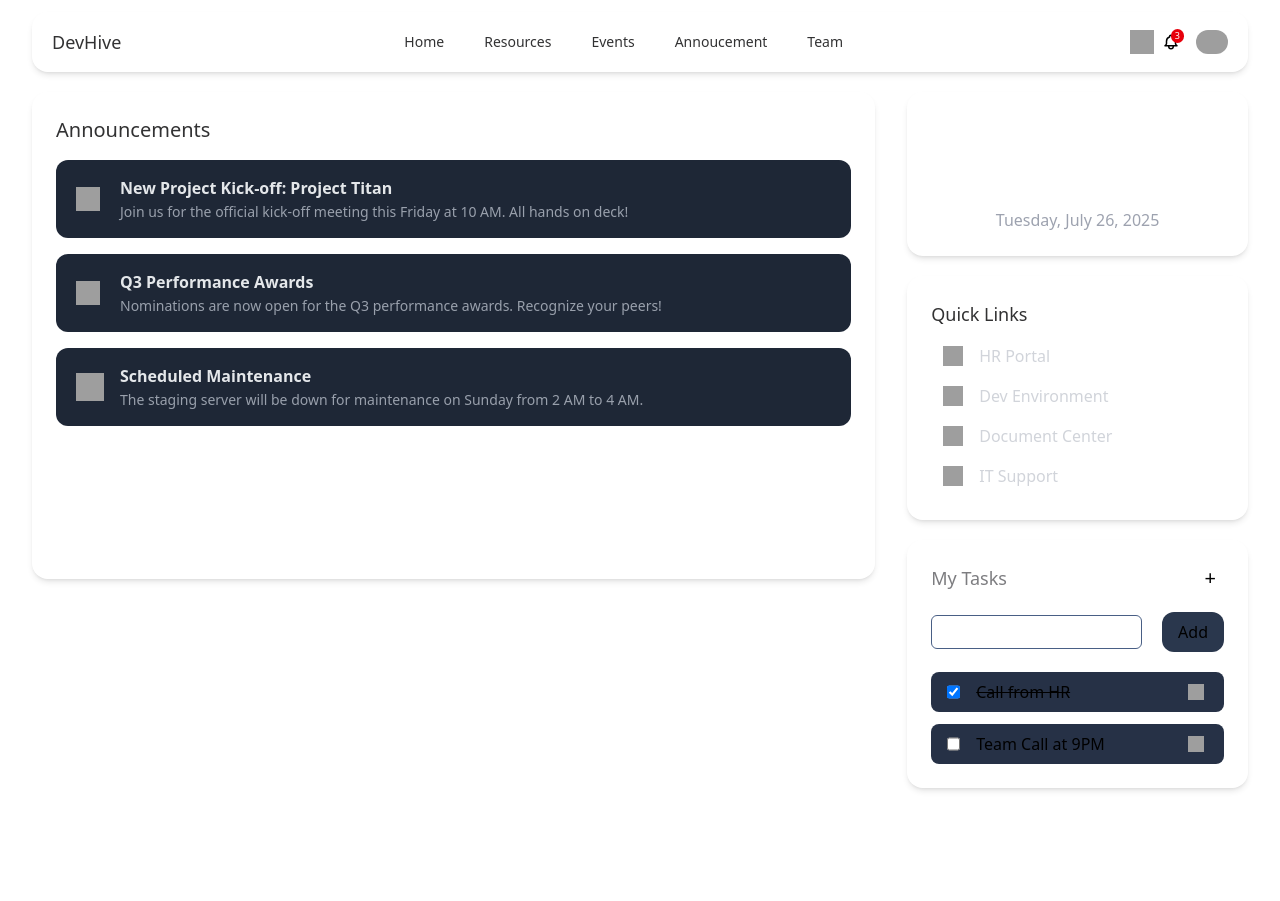
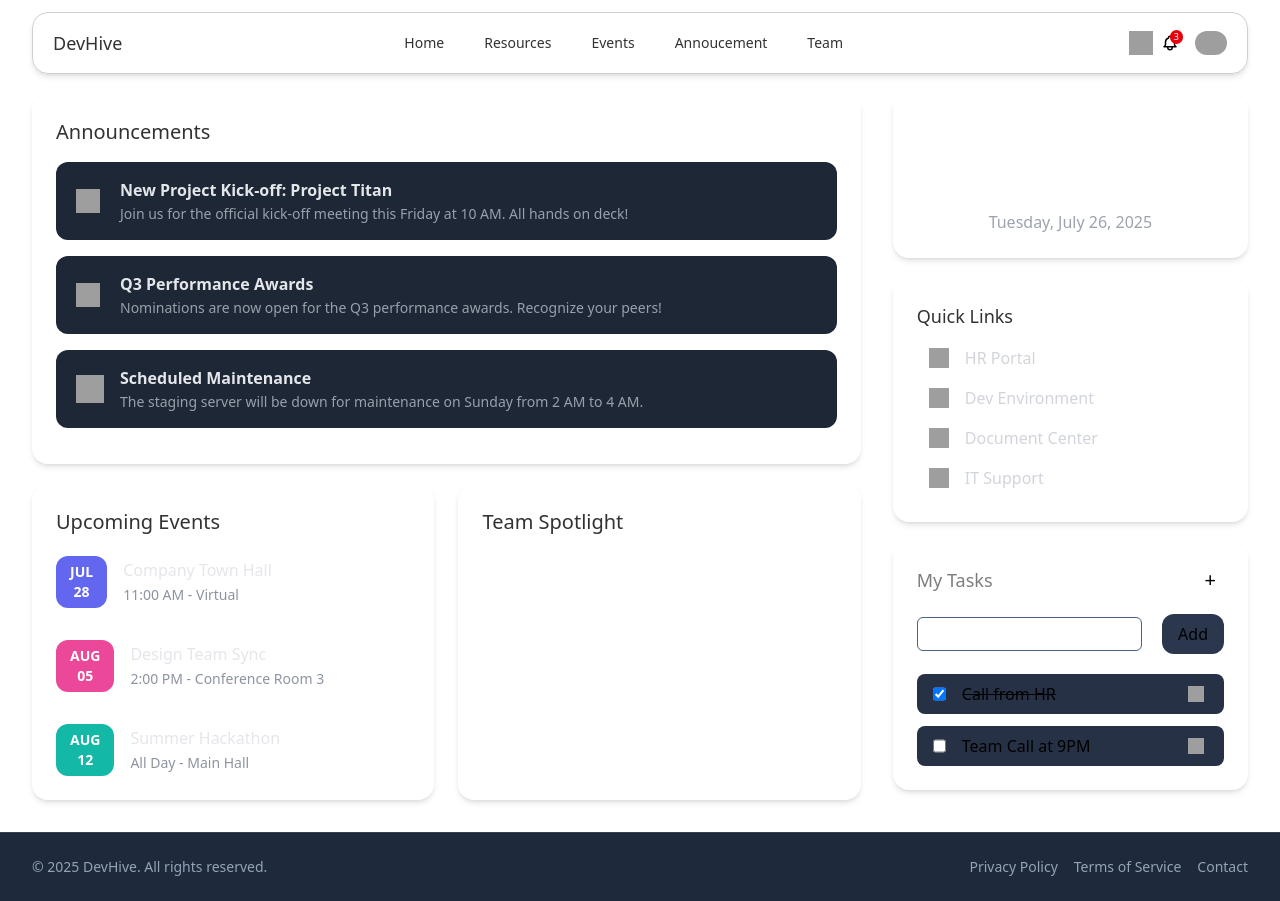
Before and after one commit to dipanshu447/company-intranet-ui, a React (Vite) app: page / in a window 1280 px wide. Before the commit the page ends 800 px from the top, so only its background shows below. Built offline with nearby package versions, Linux system fonts and the light colour scheme; grey boxes are pictures that could not be loaded.

Commit message:
add: upcoming event section and ui + transition enhancements

```diff
--- a/src/App.jsx
+++ b/src/App.jsx
@@ -1,15 +1,16 @@
 import NavBar from "./components/NavBar.jsx";
 import MyTask from "./components/MyTask.jsx";
+import UpcomingEvent from './components/UpcomingEvent.jsx';
 
 export default function App() {
-
   return (
-    <div className="w-screen h-screen overflow-x-hidden flex flex-col items-center dark:bg-[#1a2531]">
+    <div className="flex flex-col items-center dark:bg-[#1a2531] transition-colors">
       <NavBar />
       <main className="w-full h-full overflow-visible relative z-10 box-border p-8 flex gap-8">
-        <div className="flex-7 rounded-2xl dark:bg-[#202a3b] shadow-md overflow-visible box-border p-6 h-[70%]">
+        <div className="flex-7 box-border flex flex-col gap-5">
+          <div className="rounded-2xl dark:bg-[#202a3b] shadow-md overflow-visible p-6">
             <span className="text-xl text-[#323233] dark:text-white font-medium">Announcements</span>
-          <div className="flex flex-col gap-4 mt-4">
+            <div className="flex flex-col gap-4 mt-4 mb-3">
               <div className="bg-[#1e2736] flex items-center gap-5 py-4 px-5 rounded-xl">
                 <img src="https://img.icons8.com/?size=100&id=QhVagV60u2sO&format=png&color=000000" alt="icon" className="object-cover size-6" />
                 <div className="flex flex-col gap-0.5">
@@ -30,6 +31,13 @@ export default function App() {
                   <div className="text-[#e4e7ea] font-semibold">Scheduled Maintenance</div>
                   <small className="text-[#99a0ac] text-sm">The staging server will be down for maintenance on Sunday from 2 AM to 4 AM.</small>
                 </div>
+              </div>
+            </div>
+          </div>
+          <div className="flex gap-6">
+            <UpcomingEvent />
+            <div className="rounded-2xl dark:bg-[#202a3b] shadow-md overflow-visible p-6 flex-5">
+              <span className="text-xl text-[#323233] dark:text-white font-medium">Team Spotlight</span>
             </div>
           </div>
         </div>
@@ -63,6 +71,16 @@ export default function App() {
           <MyTask />
         </div>
       </main>
+      <footer class="bg-[#1e293b] w-full border-t border-[#334155] py-6 px-8 text-sm text-[#94a3b8]">
+        <div class="flex flex-col sm:flex-row justify-between items-center gap-4">
+          <p class="text-center sm:text-left">&copy; 2025 DevHive. All rights reserved.</p>
+          <div class="flex gap-4">
+            <a href="#" class="hover:text-white transition-colors">Privacy Policy</a>
+            <a href="#" class="hover:text-white transition-colors">Terms of Service</a>
+            <a href="#" class="hover:text-white transition-colors">Contact</a>
+          </div>
+        </div>
+      </footer>
     </div>
   )
 }
--- a/src/components/NavBar.jsx
+++ b/src/components/NavBar.jsx
@@ -18,7 +18,7 @@ export default function NavBar() {
     const toggleDarkMode = () => setdarkMode(prev => !prev);
 
     return (
-        <header className="top-3 w-[95%] rounded-2xl dark:bg-[#202a3b] shadow-md overflow-visible sticky z-20 backdrop-blur-md">
+        <header className="top-3 w-[95%] rounded-2xl border border-[#cfcfcf] dark:border-[#3f5a77ad] shadow-md overflow-visible sticky z-20 backdrop-blur-md">
             <nav className="flex px-5 py-3 items-center w-full justify-between">
                 <h1 className="text-lg text-[#323233] dark:text-white font-medium">DevHive</h1>
                 <div className="flex gap-6 items-center">
--- /dev/null
+++ b/src/components/UpcomingEvent.jsx
@@ -0,0 +1,23 @@
+import { upcomingEvents } from "../data.js";
+
+export default function UpcomingEvent() {
+    const upevents = upcomingEvents.map(event => (
+        <div className="flex mt-5 gap-4 items-center">
+            <div className={`py-1.5 px-3.5 text-center rounded-xl text-white text-sm`} style={{backgroundColor: event.theme}}>
+                <div className="font-semibold">{event.date.month}</div>
+                <div className="font-bold">{event.date.day}</div>
+            </div>
+            <div>
+                <div className="text-[#e5e6ea] font-medium text-base">{event.title}</div>
+                <small className="text-[#8d94a1] text-sm">{event.time} - {event.location}</small>
+            </div>
+        </div>
+    ))
+
+    return (
+        <div className="rounded-2xl dark:bg-[#202a3b] shadow-md overflow-visible p-6 flex-5">
+            <span className="text-xl text-[#323233] dark:text-white font-medium">Upcoming Events</span>
+            <div className="flex flex-col gap-3">{upevents}</div>
+        </div>
+    )
+}
--- /dev/null
+++ b/src/data.js
@@ -0,0 +1,50 @@
+export const upcomingEvents = [
+  {
+    date: {
+      month: "JUL",
+      day: "28"
+    },
+    title: "Company Town Hall",
+    time: "11:00 AM",
+    location: "Virtual",
+    theme: '#6367f0'
+  },
+  {
+    date: {
+      month: "AUG",
+      day: "05"
+    },
+    title: "Design Team Sync",
+    time: "2:00 PM",
+    location: "Conference Room 3",
+    theme: '#ec4899'
+  },
+  {
+    date: {
+      month: "AUG",
+      day: "12"
+    },
+    title: "Summer Hackathon",
+    time: "All Day",
+    location: "Main Hall",
+    theme: '#14b8a6'
+  }
+];
+
+export const teamSpotlight = [
+  {
+    name: "Alice Johnson",
+    role: "Lead Frontend Developer",
+    avatar: "/avatars/alice.png"
+  },
+  {
+    name: "Bob Williams",
+    role: "Senior UX Designer",
+    avatar: "/avatars/bob.png"
+  },
+  {
+    name: "Charlie Brown",
+    role: "Backend Engineer",
+    avatar: "/avatars/charlie.png"
+  }
+];
```
Lines whose indentation alone changed are shown as unchanged.
